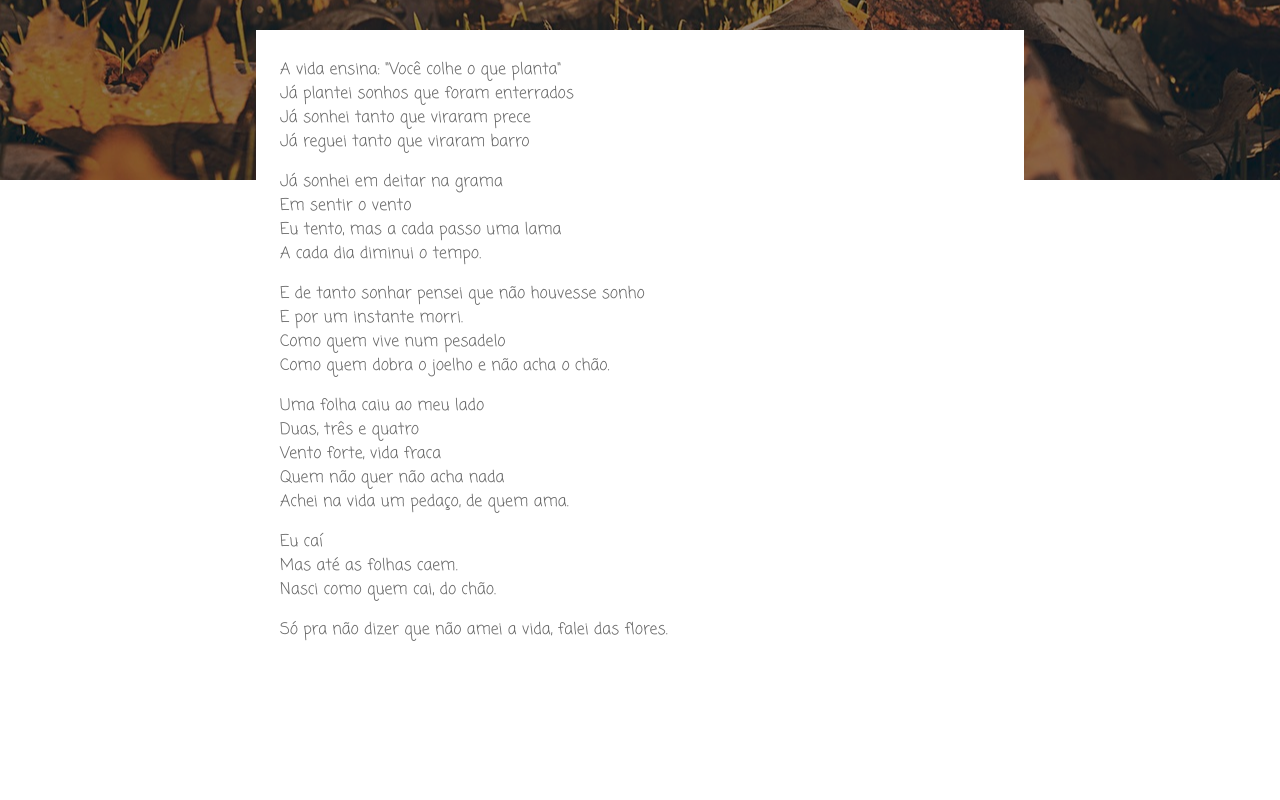
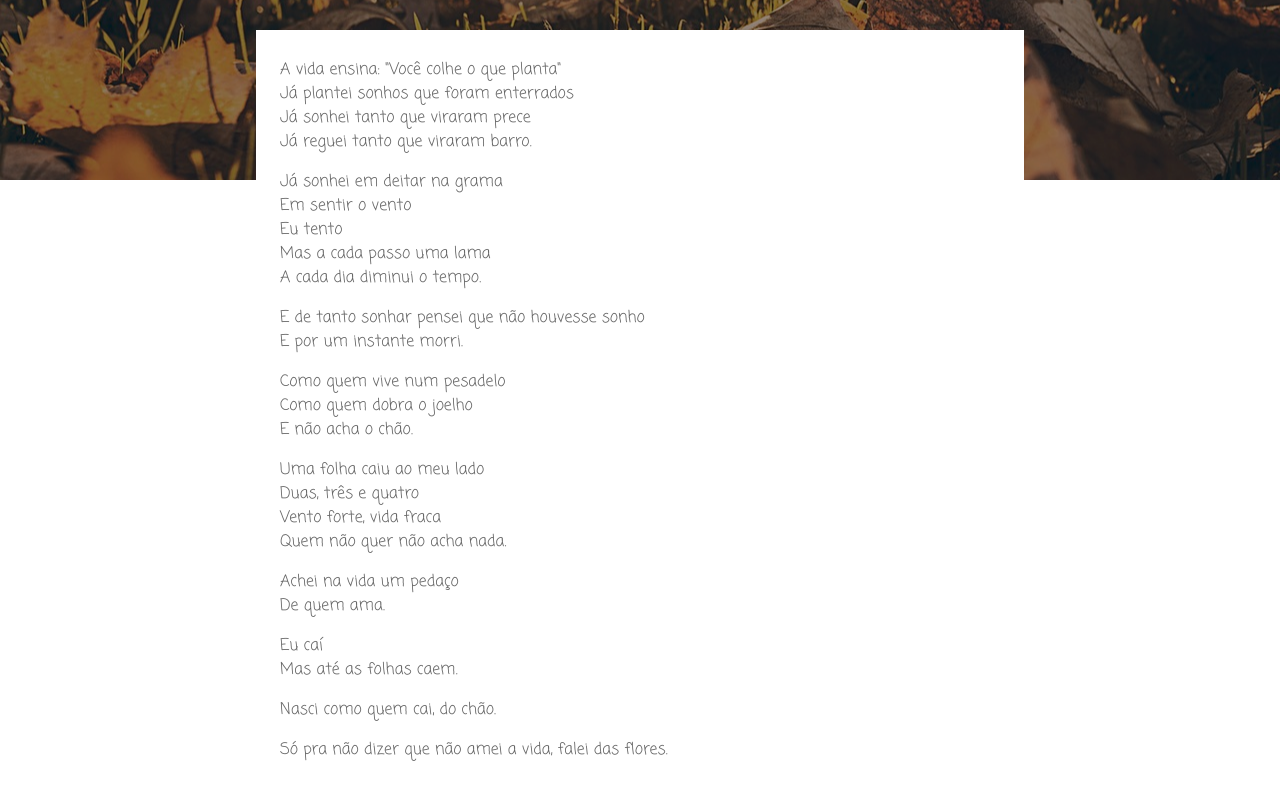
Before and after one commit to igor-ribeiro/notes, a React (Create React App) app: page / in a window 1280 px wide. Shown: the part 1392-2192 px from the top of the page. Built offline with nearby package versions, Linux system fonts and the light colour scheme.

Commit message:
update notes

```diff
--- a/src/notes.js
+++ b/src/notes.js
@@ -31,11 +31,14 @@ export default [
     date: '2013',
     image: 'https://static.pexels.com/photos/169657/pexels-photo-169657.jpeg',
     content: [
-      ['A vida ensina: "Você colhe o que planta"', 'Já plantei sonhos que foram enterrados', 'Já sonhei tanto que viraram prece', 'Já reguei tanto que viraram barro'],
-      ['Já sonhei em deitar na grama', 'Em sentir o vento', 'Eu tento, mas a cada passo uma lama', 'A cada dia diminui o tempo.'],
-      ['E de tanto sonhar pensei que não houvesse sonho', 'E por um instante morri.', 'Como quem vive num pesadelo', 'Como quem dobra o joelho e não acha o chão.'],
-      ['Uma folha caiu ao meu lado', 'Duas, três e quatro', 'Vento forte, vida fraca', 'Quem não quer não acha nada', 'Achei na vida um pedaço, de quem ama.'],
-      ['Eu caí', 'Mas até as folhas caem.', 'Nasci como quem cai, do chão.'],
+      ['A vida ensina: "Você colhe o que planta"', 'Já plantei sonhos que foram enterrados', 'Já sonhei tanto que viraram prece', 'Já reguei tanto que viraram barro.'],
+      ['Já sonhei em deitar na grama', 'Em sentir o vento', 'Eu tento', 'Mas a cada passo uma lama', 'A cada dia diminui o tempo.'],
+      ['E de tanto sonhar pensei que não houvesse sonho', 'E por um instante morri.'],
+      ['Como quem vive num pesadelo', 'Como quem dobra o joelho', 'E não acha o chão.'],
+      ['Uma folha caiu ao meu lado', 'Duas, três e quatro', 'Vento forte, vida fraca', 'Quem não quer não acha nada.'],
+      ['Achei na vida um pedaço', 'De quem ama.'],
+      ['Eu caí', 'Mas até as folhas caem.'],
+      ['Nasci como quem cai, do chão.'],
       ['Só pra não dizer que não amei a vida, falei das flores.'],
     ],
   },
```
